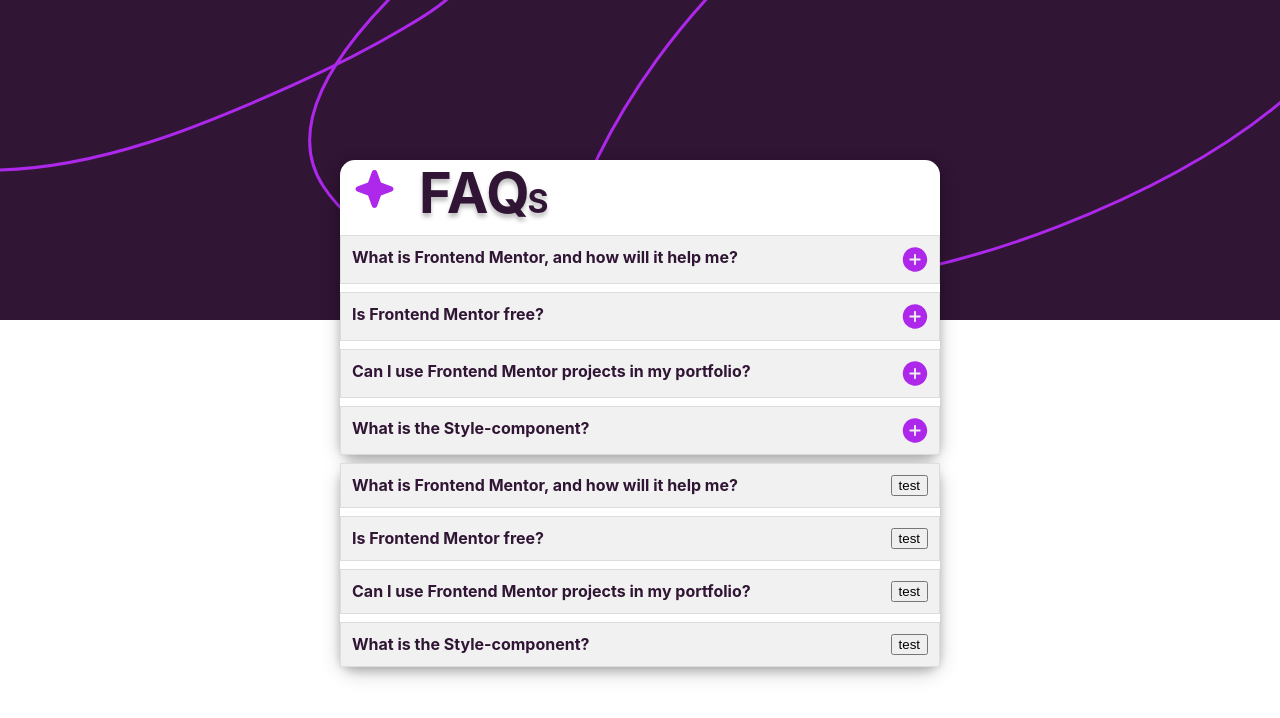
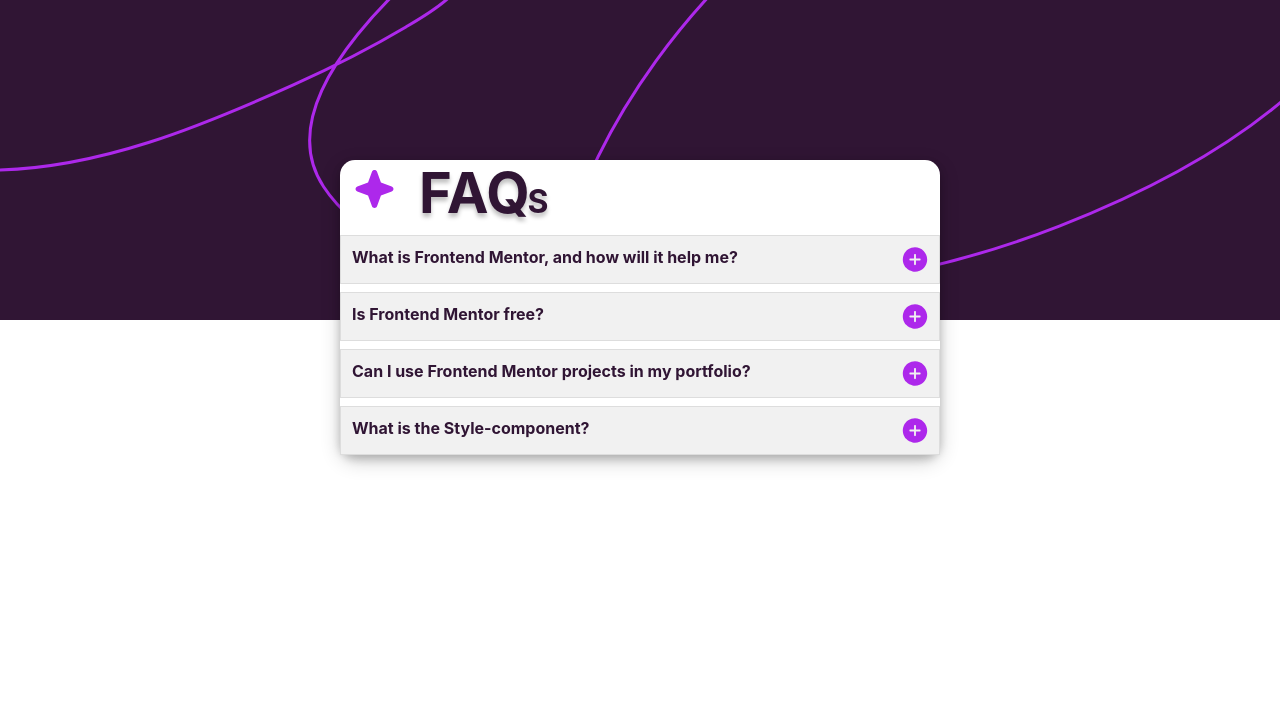
Before and after one commit to PiriyaLapa/faq-accordion, a React (Create React App) app: page / in a window 1280 px wide. Shown: the top 718 px of the page. Built offline with nearby package versions, Linux system fonts and the light colour scheme.

Commit message:
try to test deploy

```diff
--- a/src/App.tsx
+++ b/src/App.tsx
@@ -13,7 +13,7 @@
           <VectorLine />
         </Header>
         <AccordionCard items={faqData}/>
-        <TestCard items={faqData} />
+        {/* <TestCard items={faqData} /> */}
       </Container>
     )
   }
```
